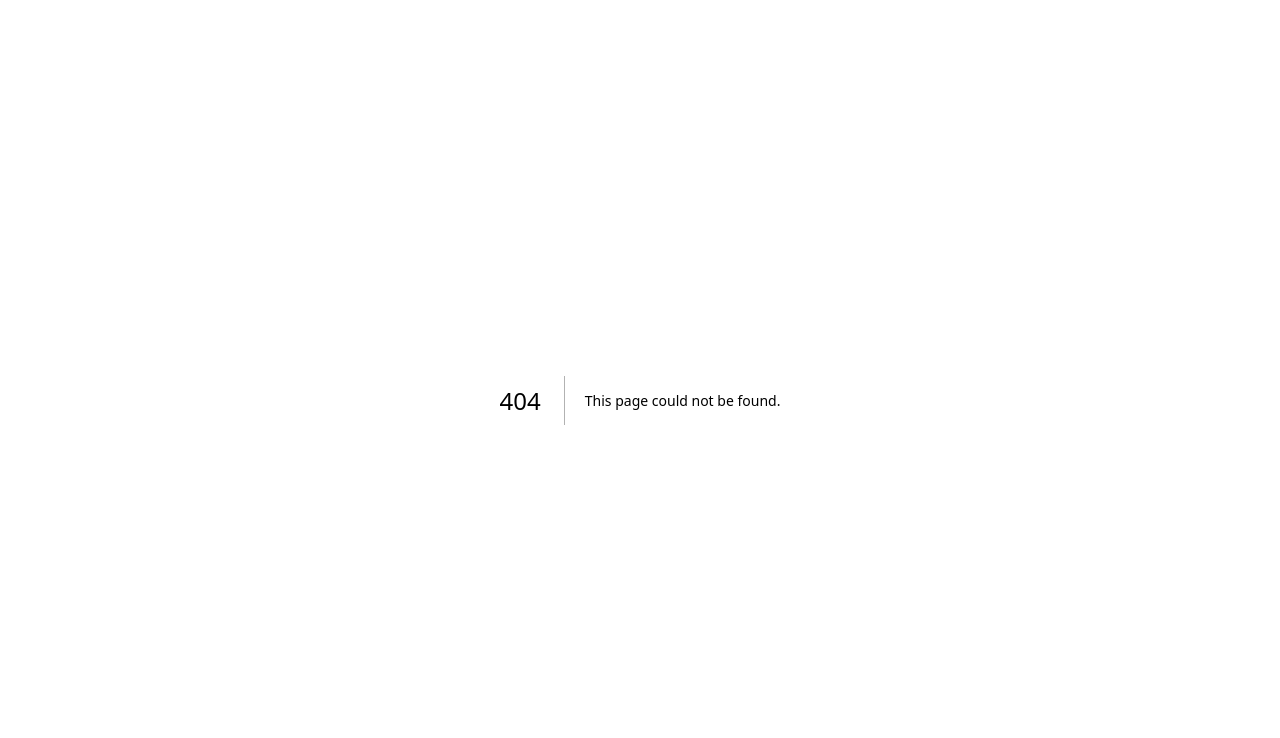
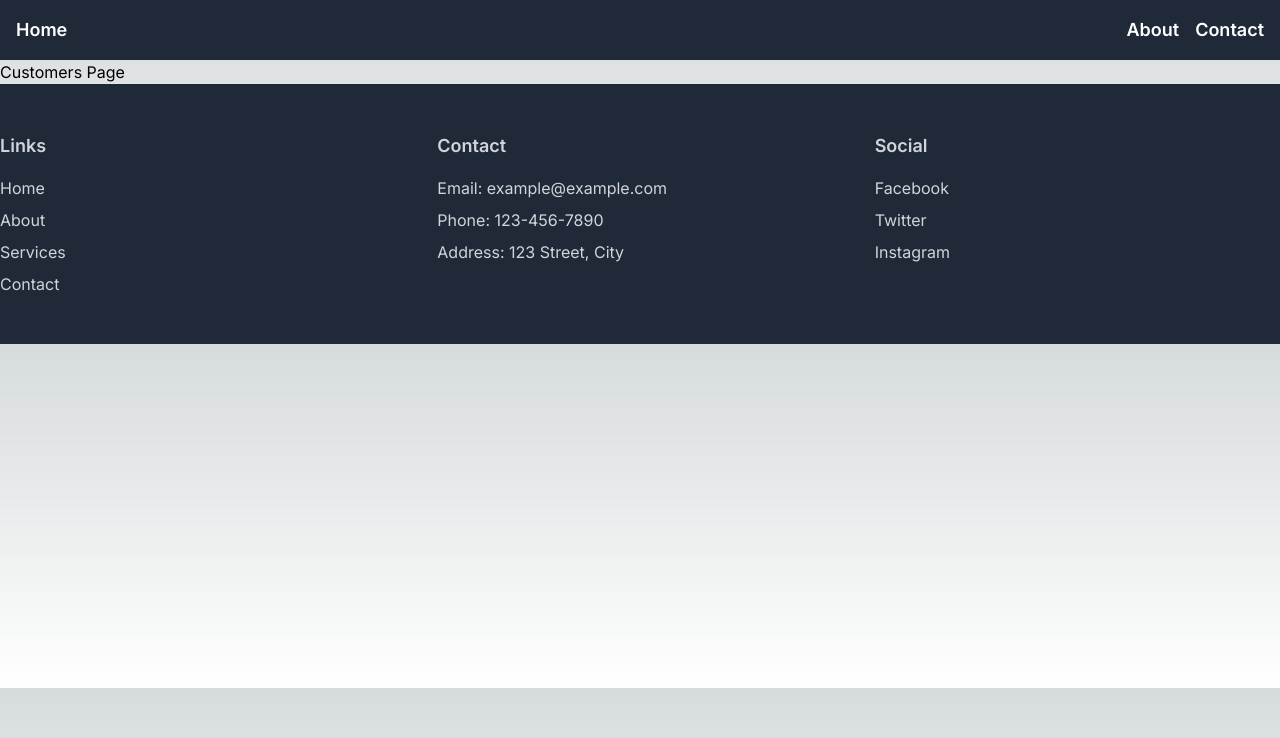
Before and after one commit to LorenzoRegalzi/next-js-website, a Next.js app: page /contact in a window 1280 px wide. Before the commit this address had no page. Shown: the top 738 px of the page. Built offline with nearby package versions, Linux system fonts and the light colour scheme.

Commit message:
Add foote & header

```diff
--- /dev/null
+++ b/app/contact/page.tsx
@@ -0,0 +1,3 @@
+export default function Page() {
+    return <p>Customers Page</p>;
+}
--- a/app/layout.tsx
+++ b/app/layout.tsx
@@ -1,6 +1,8 @@
 import type { Metadata } from "next";
 import { Inter } from "next/font/google";
 import "./globals.css";
+import Footer from "./ui/dashboard/footer";
+import NavBar from "./ui/dashboard/navbar";
 
 const inter = Inter({ subsets: ["latin"] });
 
@@ -16,7 +18,11 @@ export default function RootLayout({
 }>) {
   return (
     <html lang="en">
-      <body className={inter.className}>{children}</body>
+      <body className={inter.className}>
+      <NavBar></NavBar>
+      {children}
+      <Footer></Footer>
+      </body>
     </html>
   );
 }
--- a/app/page.tsx
+++ b/app/page.tsx
@@ -1,113 +1,11 @@
 import Image from "next/image";
+import NavBar from "./ui/dashboard/navbar";
+import Footer from "./ui/dashboard/footer";
 
 export default function Home() {
   return (
-    <main className="flex min-h-screen flex-col items-center justify-between p-24">
-      <div className="z-10 max-w-5xl w-full items-center justify-between font-mono text-sm lg:flex">
-        <p className="fixed left-0 top-0 flex w-full justify-center border-b border-gray-300 bg-gradient-to-b from-zinc-200 pb-6 pt-8 backdrop-blur-2xl dark:border-neutral-800 dark:bg-zinc-800/30 dark:from-inherit lg:static lg:w-auto  lg:rounded-xl lg:border lg:bg-gray-200 lg:p-4 lg:dark:bg-zinc-800/30">
-          Get started by editing&nbsp;
-          <code className="font-mono font-bold">app/page.tsx</code>
-        </p>
-        <div className="fixed bottom-0 left-0 flex h-48 w-full items-end justify-center bg-gradient-to-t from-white via-white dark:from-black dark:via-black lg:static lg:h-auto lg:w-auto lg:bg-none">
-          <a
-            className="pointer-events-none flex place-items-center gap-2 p-8 lg:pointer-events-auto lg:p-0"
-            href="https://vercel.com?utm_source=create-next-app&utm_medium=appdir-template&utm_campaign=create-next-app"
-            target="_blank"
-            rel="noopener noreferrer"
-          >
-            By{" "}
-            <Image
-              src="/vercel.svg"
-              alt="Vercel Logo"
-              className="dark:invert"
-              width={100}
-              height={24}
-              priority
-            />
-          </a>
-        </div>
-      </div>
-
-      <div className="relative flex place-items-center before:absolute before:h-[300px] before:w-full sm:before:w-[480px] before:-translate-x-1/2 before:rounded-full before:bg-gradient-radial before:from-white before:to-transparent before:blur-2xl before:content-[''] after:absolute after:-z-20 after:h-[180px] after:w-full sm:after:w-[240px] after:translate-x-1/3 after:bg-gradient-conic after:from-sky-200 after:via-blue-200 after:blur-2xl after:content-[''] before:dark:bg-gradient-to-br before:dark:from-transparent before:dark:to-blue-700 before:dark:opacity-10 after:dark:from-sky-900 after:dark:via-[#0141ff] after:dark:opacity-40 before:lg:h-[360px] z-[-1]">
-        <Image
-          className="relative dark:drop-shadow-[0_0_0.3rem_#ffffff70] dark:invert"
-          src="/next.svg"
-          alt="Next.js Logo"
-          width={180}
-          height={37}
-          priority
-        />
-      </div>
-
-      <div className="mb-32 grid text-center lg:max-w-5xl lg:w-full lg:mb-0 lg:grid-cols-4 lg:text-left">
-        <a
-          href="https://nextjs.org/docs?utm_source=create-next-app&utm_medium=appdir-template&utm_campaign=create-next-app"
-          className="group rounded-lg border border-transparent px-5 py-4 transition-colors hover:border-gray-300 hover:bg-gray-100 hover:dark:border-neutral-700 hover:dark:bg-neutral-800/30"
-          target="_blank"
-          rel="noopener noreferrer"
-        >
-          <h2 className={`mb-3 text-2xl font-semibold`}>
-            Docs{" "}
-            <span className="inline-block transition-transform group-hover:translate-x-1 motion-reduce:transform-none">
-              -&gt;
-            </span>
-          </h2>
-          <p className={`m-0 max-w-[30ch] text-sm opacity-50`}>
-            Find in-depth information about Next.js features and API.
-          </p>
-        </a>
-
-        <a
-          href="https://nextjs.org/learn?utm_source=create-next-app&utm_medium=appdir-template-tw&utm_campaign=create-next-app"
-          className="group rounded-lg border border-transparent px-5 py-4 transition-colors hover:border-gray-300 hover:bg-gray-100 hover:dark:border-neutral-700 hover:dark:bg-neutral-800/30"
-          target="_blank"
-          rel="noopener noreferrer"
-        >
-          <h2 className={`mb-3 text-2xl font-semibold`}>
-            Learn{" "}
-            <span className="inline-block transition-transform group-hover:translate-x-1 motion-reduce:transform-none">
-              -&gt;
-            </span>
-          </h2>
-          <p className={`m-0 max-w-[30ch] text-sm opacity-50`}>
-            Learn about Next.js in an interactive course with&nbsp;quizzes!
-          </p>
-        </a>
-
-        <a
-          href="https://vercel.com/templates?framework=next.js&utm_source=create-next-app&utm_medium=appdir-template&utm_campaign=create-next-app"
-          className="group rounded-lg border border-transparent px-5 py-4 transition-colors hover:border-gray-300 hover:bg-gray-100 hover:dark:border-neutral-700 hover:dark:bg-neutral-800/30"
-          target="_blank"
-          rel="noopener noreferrer"
-        >
-          <h2 className={`mb-3 text-2xl font-semibold`}>
-            Templates{" "}
-            <span className="inline-block transition-transform group-hover:translate-x-1 motion-reduce:transform-none">
-              -&gt;
-            </span>
-          </h2>
-          <p className={`m-0 max-w-[30ch] text-sm opacity-50`}>
-            Explore starter templates for Next.js.
-          </p>
-        </a>
-
-        <a
-          href="https://vercel.com/new?utm_source=create-next-app&utm_medium=appdir-template&utm_campaign=create-next-app"
-          className="group rounded-lg border border-transparent px-5 py-4 transition-colors hover:border-gray-300 hover:bg-gray-100 hover:dark:border-neutral-700 hover:dark:bg-neutral-800/30"
-          target="_blank"
-          rel="noopener noreferrer"
-        >
-          <h2 className={`mb-3 text-2xl font-semibold`}>
-            Deploy{" "}
-            <span className="inline-block transition-transform group-hover:translate-x-1 motion-reduce:transform-none">
-              -&gt;
-            </span>
-          </h2>
-          <p className={`m-0 max-w-[30ch] text-sm opacity-50 text-balance`}>
-            Instantly deploy your Next.js site to a shareable URL with Vercel.
-          </p>
-        </a>
-      </div>
-    </main>
+    <>
+      <h1>dal proggeto al prodotto</h1>
+    </>
   );
 }
--- /dev/null
+++ b/app/ui/dashboard/footer.tsx
@@ -0,0 +1,51 @@
+const Footer = () => {
+    return (
+      <footer className="bg-gray-800 text-gray-300 py-12">
+        <div className="container mx-auto">
+          <div className="grid grid-cols-1 md:grid-cols-2 lg:grid-cols-3 gap-8">
+            <div className="col-span-1">
+              <h2 className="text-lg font-semibold mb-4">Links</h2>
+              <ul className="space-y-2">
+                <li>
+                  <a href="#" className="hover:text-gray-200">Home</a>
+                </li>
+                <li>
+                  <a href="#" className="hover:text-gray-200">About</a>
+                </li>
+                <li>
+                  <a href="#" className="hover:text-gray-200">Services</a>
+                </li>
+                <li>
+                  <a href="#" className="hover:text-gray-200">Contact</a>
+                </li>
+              </ul>
+            </div>
+            <div className="col-span-1">
+              <h2 className="text-lg font-semibold mb-4">Contact</h2>
+              <ul className="space-y-2">
+                <li>Email: example@example.com</li>
+                <li>Phone: 123-456-7890</li>
+                <li>Address: 123 Street, City</li>
+              </ul>
+            </div>
+            <div className="col-span-1">
+              <h2 className="text-lg font-semibold mb-4">Social</h2>
+              <ul className="space-y-2">
+                <li>
+                  <a href="#" className="hover:text-gray-200">Facebook</a>
+                </li>
+                <li>
+                  <a href="#" className="hover:text-gray-200">Twitter</a>
+                </li>
+                <li>
+                  <a href="#" className="hover:text-gray-200">Instagram</a>
+                </li>
+              </ul>
+            </div>
+          </div>
+        </div>
+      </footer>
+    );
+  };
+
+  export default Footer;
--- /dev/null
+++ b/app/ui/dashboard/navbar.tsx
@@ -0,0 +1,30 @@
+import Link from 'next/link';
+
+export default function NavBar() {
+    return (
+        <nav className="bg-gray-800 p-4">
+          <div className="container mx-auto flex justify-between items-center">
+            <div>
+              <Link href="/" className="text-white text-lg font-semibold">
+                Home
+              </Link>
+            </div>
+            <div>
+              <ul className="flex space-x-4">
+                <li>
+                <Link href="/" className="text-white text-lg font-semibold">
+                About
+              </Link>
+                </li>
+                <li>
+                <Link href="/contact" className="text-white text-lg font-semibold">
+                Contact
+              </Link>
+                </li>
+                {/* Aggiungi altri link della navbar qui */}
+              </ul>
+            </div>
+          </div>
+        </nav>
+      );
+}
```
